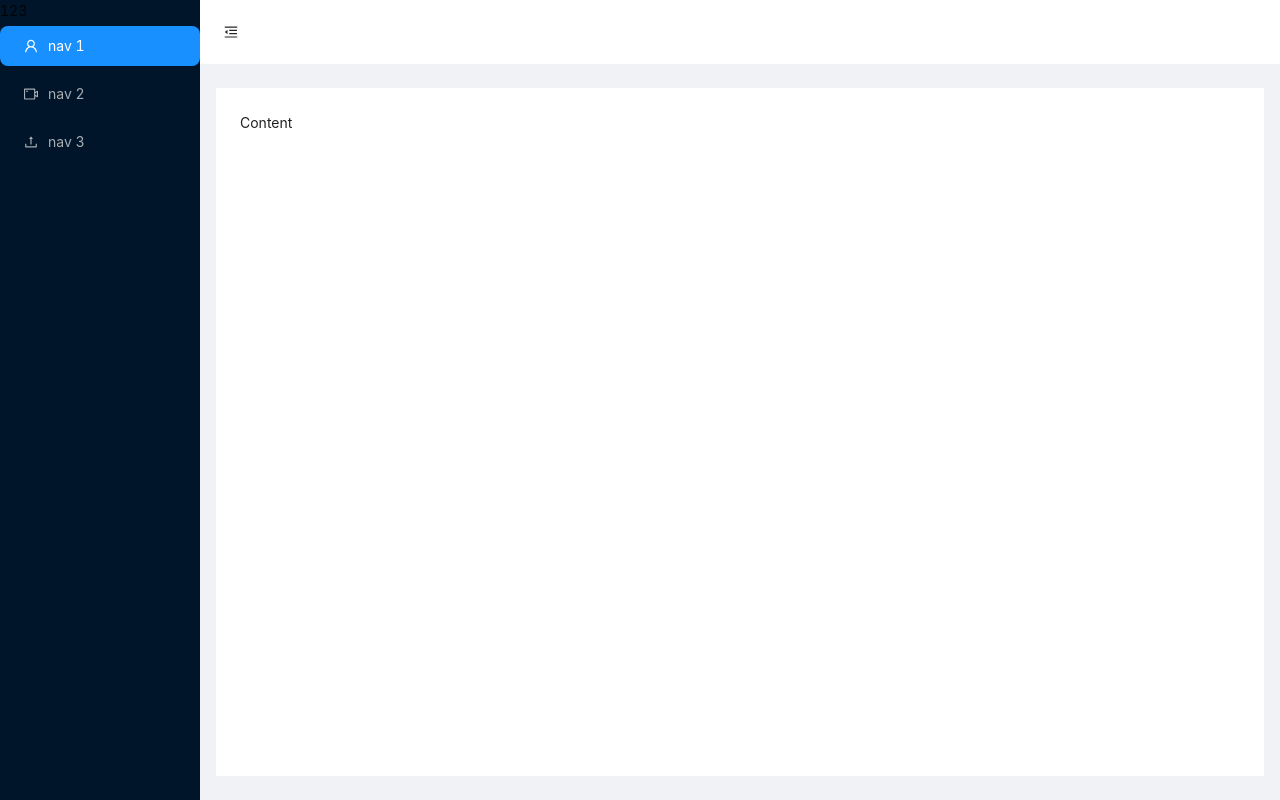
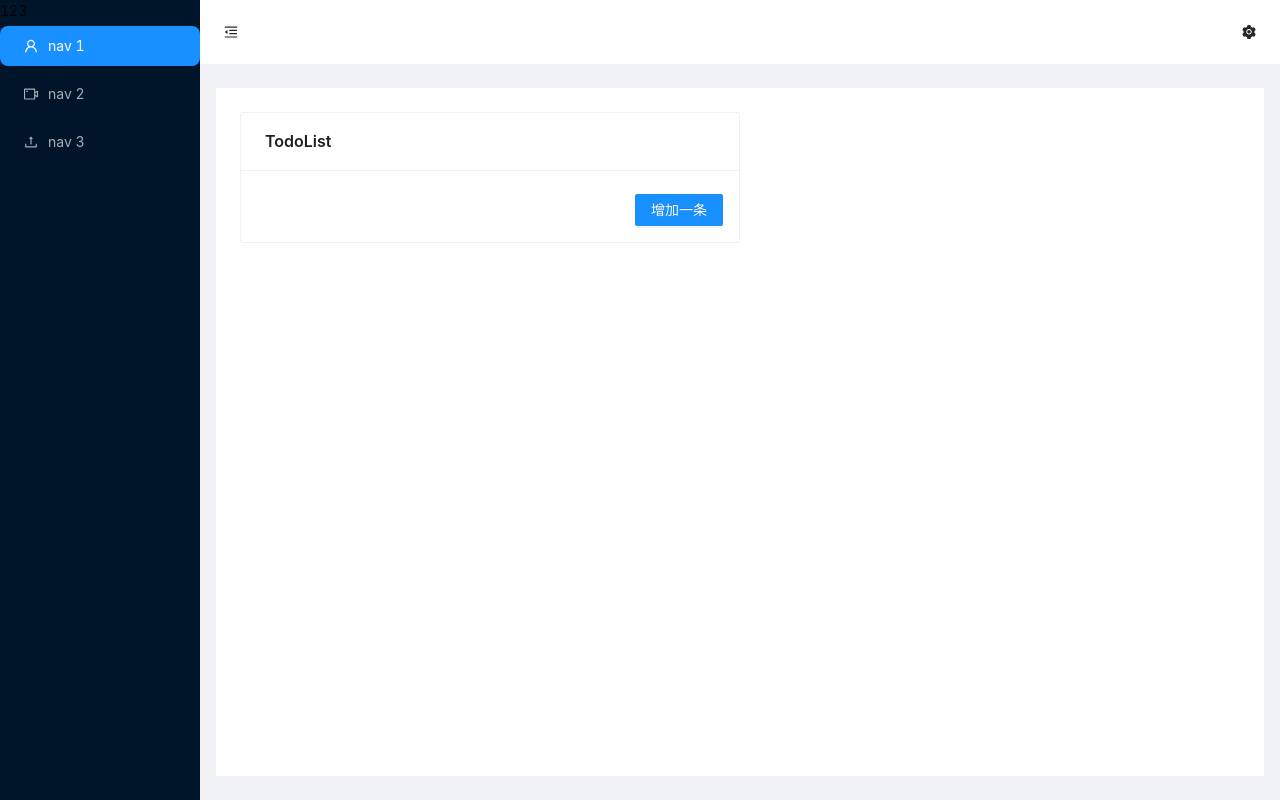
Before and after one commit to tsinggun/react_admin, a React (Create React App) app: page /#/home/welcome in a window 1280 px wide. Built offline with nearby package versions, Linux system fonts and the light colour scheme; sample sign-in values are in the browser's storage.

Commit message:
feat:add todo List components

```diff
--- /dev/null
+++ b/src/Components/TodoList/TodoList.tsx
@@ -0,0 +1,162 @@
+import React, { useEffect , useRef} from 'react'
+import { Card, Checkbox, Input, Space,Button } from 'antd';
+import type { InputRef } from 'antd';
+import {EditFilled} from '@ant-design/icons'
+import { TodoListContainer } from './styled';
+
+// const list =
+interface TodoList {
+    id: number,
+    content: string,
+    isDone: boolean,
+    isDelete: boolean,
+    tagColor?: string,
+    alowEdit: boolean,
+}
+
+
+
+export default function TodoList() {
+
+  const [todoList, setTodoList] = React.useState<TodoList[]>([]) // 任务列表
+  const [todo, setTodo] = React.useState<TodoList>() // 任务
+  const inputRef = useRef<InputRef>(null)
+
+  useEffect(
+    () => {
+        initTodoList()
+    }
+    ,[]
+  )
+
+  //初始化一个todoList
+  const initTodoList = () => {
+    // 从localStorage中获取todoList
+    // const todoList = localStorage.getItem('todoList')
+    // if (todoList) {
+    //   setTodoList(JSON.parse(todoList))
+    // }
+  }
+
+
+  const checkboxChange = (checked: any, id: any) => {
+    let list = [...todoList]
+    list.forEach((item) => {
+        if(item.id === id) {
+            item.isDone = checked
+        }
+    })
+    setTodoList(list)
+  }
+
+
+  /**
+   * @description 允许编辑
+   * @param alowEdited
+   * @param id
+   */
+  const allowEdit = (alowEdited: boolean,id: any) => {
+    let value = ''
+    let list = [...todoList]
+    list.forEach((item) => {
+        if(item.id === id) {
+            setTodo(item)
+            item.alowEdit = !alowEdited
+            value = item.content
+        }
+    })
+    setTodoList(list)
+    queueMicrotask(
+        () => {
+            inputRef.current!.focus({
+                cursor: 'end',
+            });
+        }
+    )
+  }
+
+  /**
+   * @description 提交编辑的内容
+   * @param text
+   * @param id
+   */
+  const submitText = (text: any, id?:any) => {
+    let list = [...todoList]
+    list.forEach((item) => {
+        if(item.id === id) {
+            item.content = text
+            item.alowEdit = true
+        }
+    })
+    setTodoList(list)
+  }
+
+  /**
+   * @description 设置input的值
+   * @param e
+   * @param id
+   */
+  const setValue = (e : any, id :any) => {
+    let list = [...todoList]
+    list.forEach((item) => {
+        if(item.id === id) {
+            item.content = e
+        }
+    })
+    setTodoList(list)
+  }
+
+  const addItem = () => {
+    let list = [...todoList]
+    let id = list.length + 1
+    let item = {
+        id: id,
+        content: '任务' + id,
+        isDone: false,
+        isDelete: false,
+        alowEdit: true,
+    }
+    list.push(item)
+    setTodoList(list)
+  }
+
+  return (
+    <TodoListContainer>
+        <Card title="TodoList" style={{ width: 500}} bodyStyle={{padding:16}}>
+            {
+                todoList.map((item) => {
+                    return (
+                        <div className='list-item flex-between flex-align-center' key={item.id}>
+                            <Space direction="horizontal" size="middle">
+                                <Checkbox onChange={ e => {checkboxChange(e.target.checked, item.id)} } checked={item.isDone}>
+                                    {
+                                        item.alowEdit ?
+                                        <span className={`${item.isDone && 'text-line-through disable-color'}`}>{item.content}</span>
+                                         :
+                                        <Input
+                                            value={item.content}
+                                            ref={inputRef}
+                                            size='small'
+                                            onChange={e => setValue(e.target.value, item.id)}
+                                            onBlur={e => submitText(e.target.value, item.id)}
+                                        />
+                                    }
+                                </Checkbox>
+
+                            </Space>
+                            { item.alowEdit && <EditFilled onClick={e=> {allowEdit(item.alowEdit, item.id)}} className='cursor-pointer hand'/> }
+                        </div>
+                    )
+                })
+            }
+            <div className='flex-end mt-2'>
+                <Button
+                    type='primary'
+                    onClick={e => {addItem()}}>
+                        增加一条
+                </Button>
+            </div>
+        </Card>
+    </TodoListContainer>
+  )
+}
--- /dev/null
+++ b/src/Components/TodoList/styled.ts
@@ -0,0 +1,18 @@
+import styled from "styled-components";
+
+export const TodoListContainer = styled.div`
+    .list-item{
+        display: flex;
+        height: 36px;
+        padding: 0 8px;
+    }
+    .list-item .hand{
+        display: none;
+    }
+    .list-item:hover {
+        .hand{
+            display: block;
+        }
+        background-color: lightblue;
+    }
+`
--- a/src/assets/style/global.less
+++ b/src/assets/style/global.less
@@ -1,3 +1,50 @@
-.full-height {
+.h-full {
     height: 100%;
 }
+
+.w-full {
+    width: 100%;
+}
+
+.w-50 {
+    width: 50%;
+}
+
+
+.flex-between{
+    display: flex;
+    justify-content: space-between;
+}
+
+.flex-align-center {
+    display: flex;
+    align-items: center;
+}
+
+.flex-end {
+    display: flex;
+    justify-content: flex-end;
+}
+
+
+// cursour
+.cursor-pointer{
+    cursor: pointer;
+}
+
+.mt-2{
+    margin-top: 8px;
+}
+
+.mb-2{
+    margin-bottom: 8px;
+}
+
+.text-line-through{
+    text-decoration: line-through;
+}
+
+
+.disable-color{
+    color: gray;
+}
--- a/src/views/DataBorad/DataBorad.tsx
+++ b/src/views/DataBorad/DataBorad.tsx
@@ -1,7 +1,10 @@
 import React from 'react'
+import TodoList from '@/Components/TodoList/TodoList'
 
 export default function DataBorad() {
   return (
-    <div>DataBorad</div>
+    <div>
+      <TodoList />
+    </div>
   )
 }
--- a/src/views/LayOut/Layout.tsx
+++ b/src/views/LayOut/Layout.tsx
@@ -5,10 +5,14 @@ import {
   UploadOutlined,
   UserOutlined,
   VideoCameraOutlined,
+  SettingFilled
 } from '@ant-design/icons';
 import { Layout, Menu, theme } from 'antd';
+import { Outlet } from 'react-router-dom';
 
 const { Header, Sider, Content } = Layout;
+
+
 
 const App: React.FC = () => {
   const [collapsed, setCollapsed] = useState(false);
@@ -17,7 +21,7 @@ const App: React.FC = () => {
   } = theme.useToken();
 
   return (
-    <Layout className='full-height'>
+    <Layout className='h-full'>
       <Sider trigger={null} collapsible collapsed={collapsed}>
         <div className="logo" >
           123
@@ -46,17 +50,22 @@ const App: React.FC = () => {
         />
       </Sider>
       <Layout className="site-layout">
+
         <Header style={{ padding: "0 24px", background: colorBgContainer }}>
-          <div>
+          <div className='flex-between w-full flex-align-center h-full'>
             {
               React.createElement(collapsed ? MenuUnfoldOutlined : MenuFoldOutlined, {
                 className: 'trigger',
                 onClick: () => setCollapsed(!collapsed),
               })
             }
+
+            <SettingFilled className='cursor-pointer'/>
+
           </div>
 
         </Header>
+
         <Content
           style={{
             margin: '24px 16px',
@@ -65,8 +74,9 @@ const App: React.FC = () => {
             background: colorBgContainer,
           }}
         >
-          Content
+            <Outlet/>
         </Content>
+
       </Layout>
     </Layout>
   );
```
